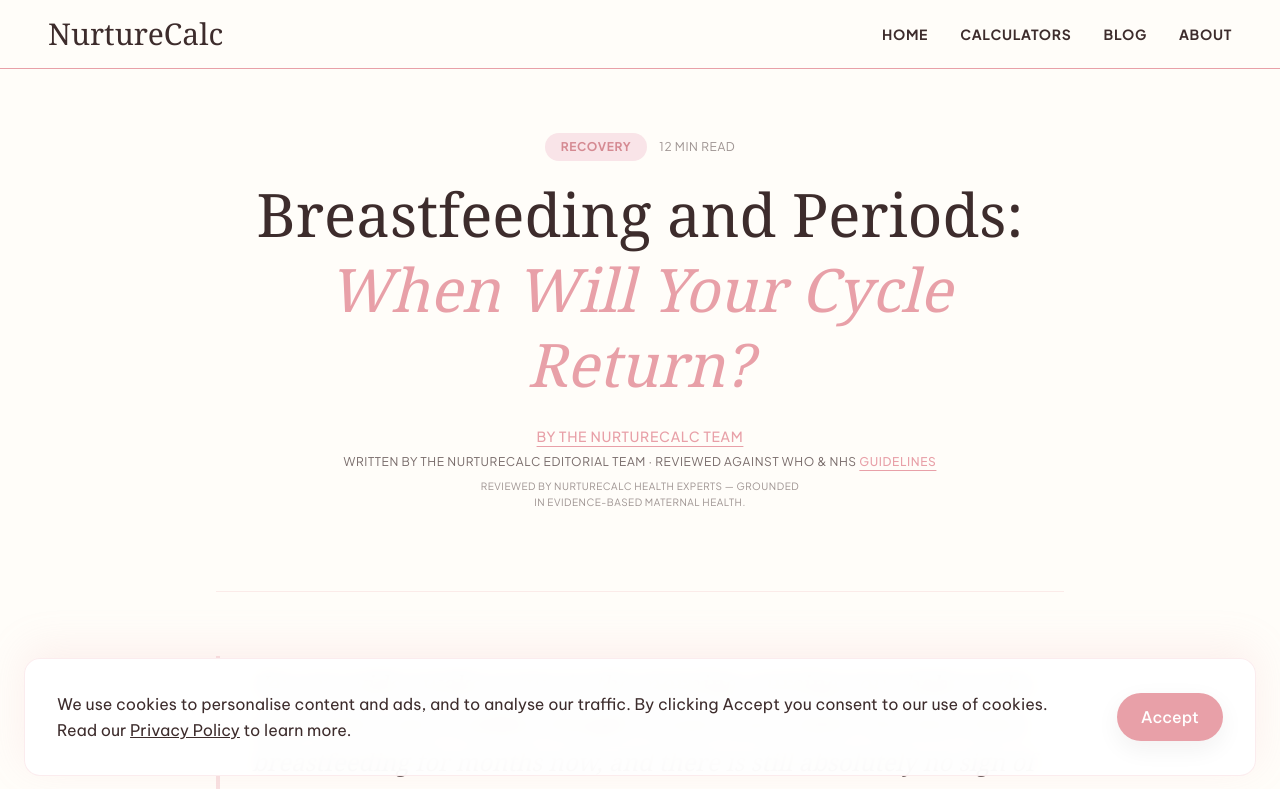
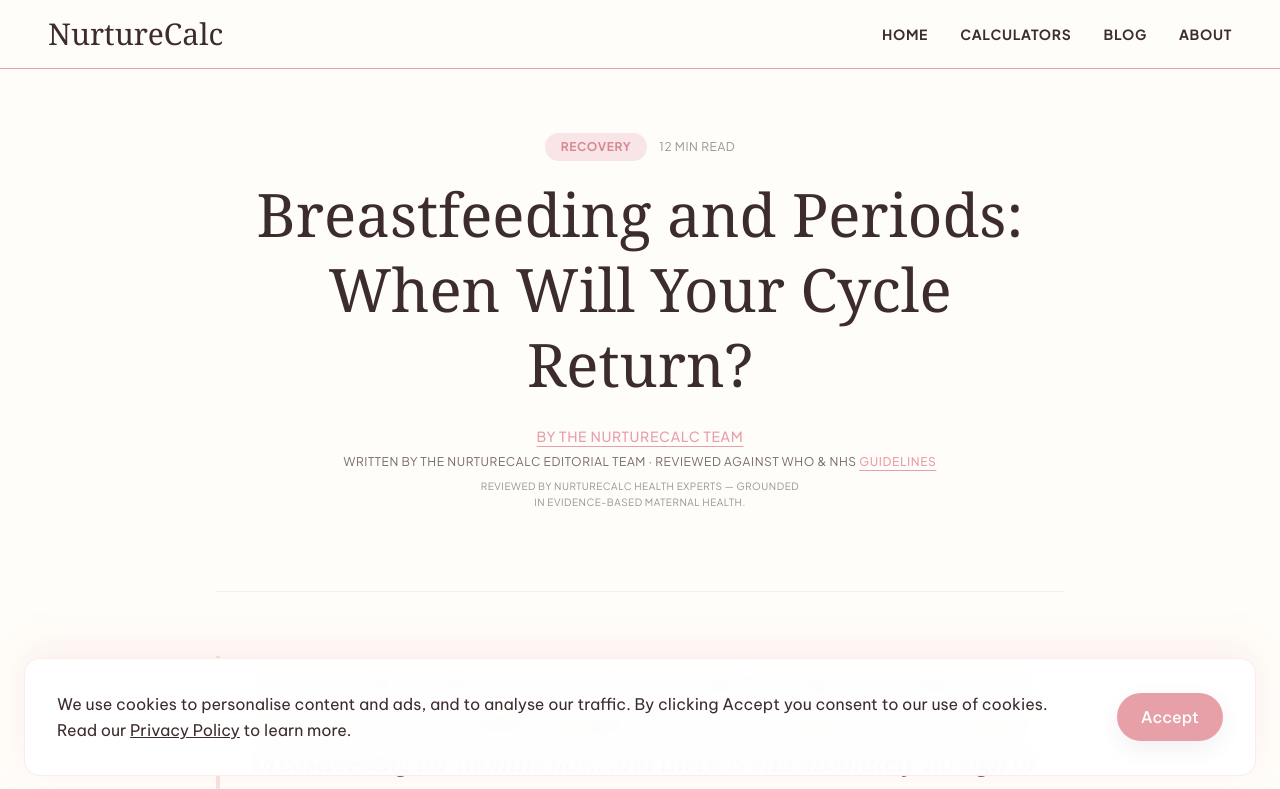
Before and after one commit to josefmomo214/NurtureCalc, a Next.js app: page /blog/breastfeeding-and-periods in a window 1280 px wide. Shown: the top 789 px of the page. Built offline with nearby package versions, Linux system fonts and the light colour scheme.

Commit message:
fix(seo): remove decorative span from breastfeeding-and-periods H1

```diff
--- a/src/app/blog/breastfeeding-and-periods/page.tsx
+++ b/src/app/blog/breastfeeding-and-periods/page.tsx
@@ -85,7 +85,7 @@ export default function BlogPost() {
                 <span className="text-xs text-[#3D2C2C]/50 font-label tracking-wide uppercase">{c.header.readTime}</span>
               </div>
               <h1 className="text-4xl md:text-6xl font-serif text-[#3D2C2C] leading-tight mb-6">
-                Breastfeeding and Periods: <span className="text-[#E8A0A8] italic">{c.header.subtitle}</span>
+                Breastfeeding and Periods: When Will Your Cycle Return?
               </h1>
               <div className="flex flex-col items-center gap-2">
                 <Link href="/author/nurturecalc-team" className="text-sm font-label font-bold tracking-wide text-[#3D2C2C] hover:text-[#E8A0A8] transition-colors">
```
